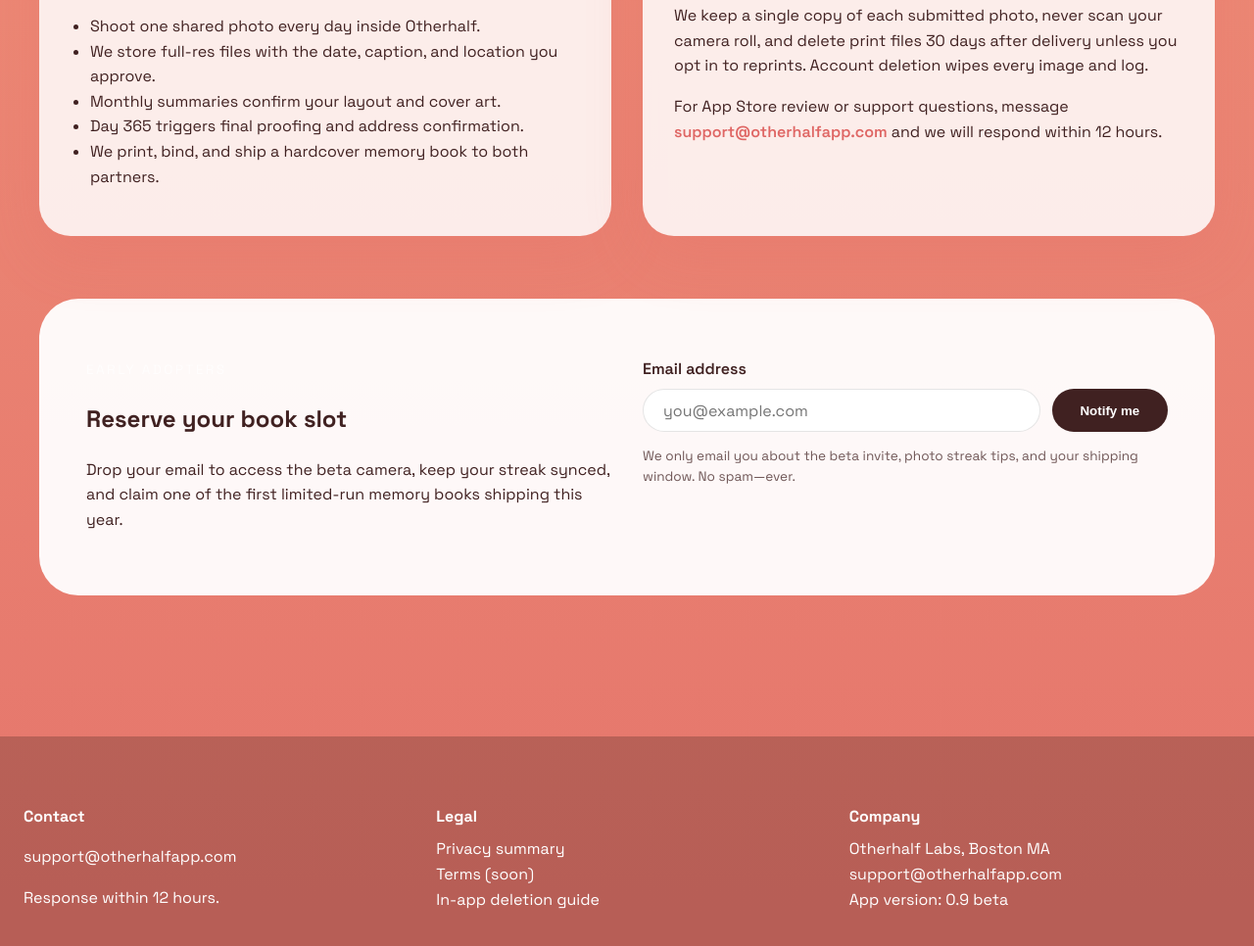
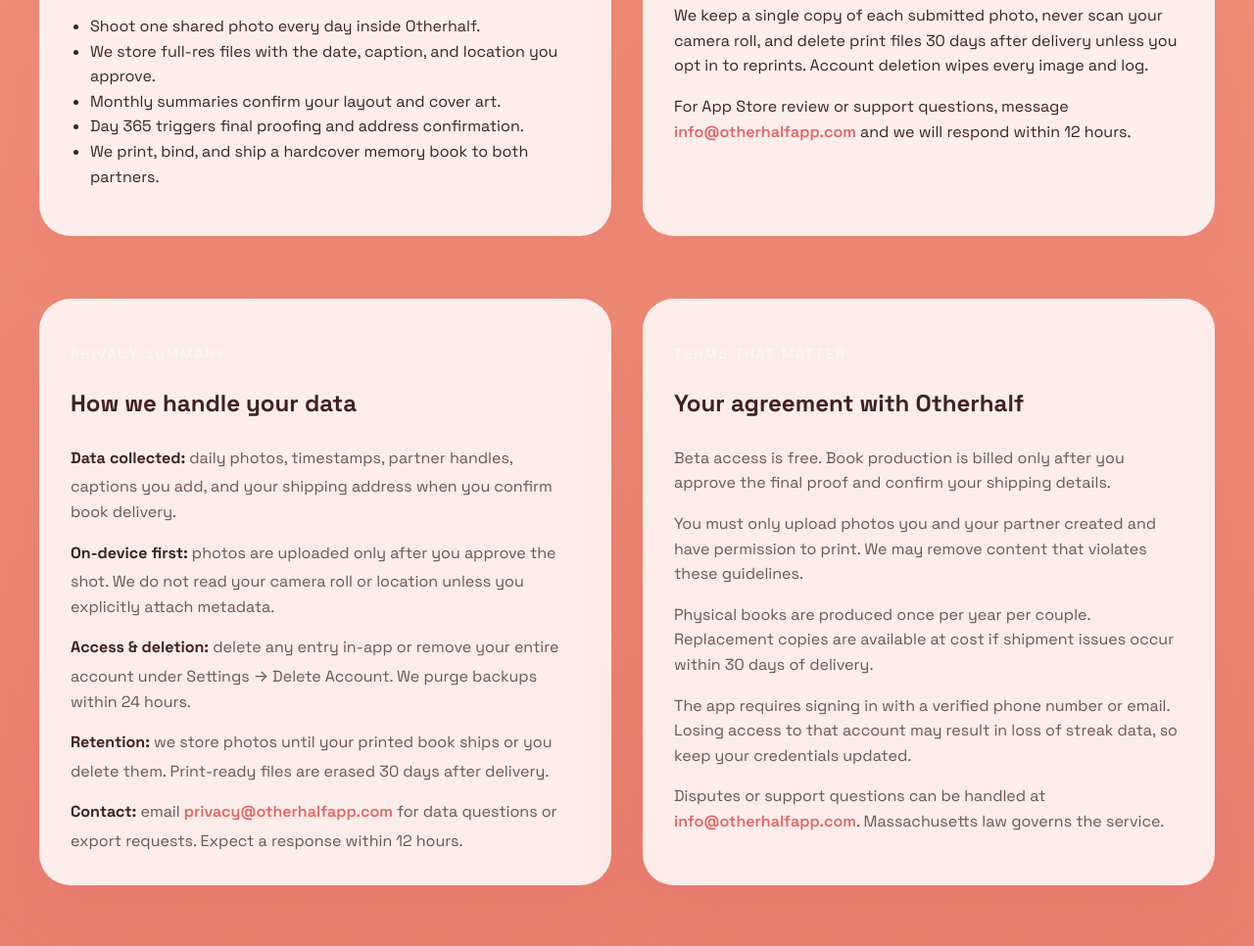
Before and after one commit to brianwallack/otherhalfweb, a plain HTML site: page index.html in a window 1280 px wide. Shown: the part 2453-3419 px from the top of the page at 98% size. Drawn offline with Linux system fonts and the light colour scheme.

Commit message:
Add privacy/terms section and update contact email

```diff
--- a/index.html
+++ b/index.html
@@ -155,7 +155,7 @@
             <li>We print, bind, and ship a hardcover memory book to both partners.</li>
           </ul>
         </div>
-        <div class="policy-card" id="privacy">
+        <div class="policy-card">
           <h3>Your photos stay yours</h3>
           <p>
             We keep a single copy of each submitted photo, never scan your
@@ -164,11 +164,79 @@
           </p>
           <p>
             For App Store review or support questions, message
-            <a href="mailto:support@otherhalfapp.com"
-              >support@otherhalfapp.com</a
+            <a href="mailto:info@otherhalfapp.com"
+              >info@otherhalfapp.com</a
             >
             and we will respond within 12 hours.
           </p>
+        </div>
+      </section>
+
+      <section class="policies" id="privacy">
+        <div class="policy-card">
+          <p class="eyebrow">Privacy summary</p>
+          <h2>How we handle your data</h2>
+          <ul class="policy-list">
+            <li>
+              <strong>Data collected:</strong> daily photos, timestamps, partner
+              handles, captions you add, and your shipping address when you
+              confirm book delivery.
+            </li>
+            <li>
+              <strong>On-device first:</strong> photos are uploaded only after
+              you approve the shot. We do not read your camera roll or location
+              unless you explicitly attach metadata.
+            </li>
+            <li>
+              <strong>Access & deletion:</strong> delete any entry in-app or
+              remove your entire account under Settings → Delete Account. We
+              purge backups within 24 hours.
+            </li>
+            <li>
+              <strong>Retention:</strong> we store photos until your printed
+              book ships or you delete them. Print-ready files are erased 30
+              days after delivery.
+            </li>
+            <li>
+              <strong>Contact:</strong> email
+              <a href="mailto:privacy@otherhalfapp.com"
+                >privacy@otherhalfapp.com</a
+              >
+              for data questions or export requests. Expect a response within 12
+              hours.
+            </li>
+          </ul>
+        </div>
+        <div class="policy-card terms-card">
+          <p class="eyebrow">Terms that matter</p>
+          <h2>Your agreement with Otherhalf</h2>
+          <ul class="policy-list">
+            <li>
+              Beta access is free. Book production is billed only after you
+              approve the final proof and confirm your shipping details.
+            </li>
+            <li>
+              You must only upload photos you and your partner created and have
+              permission to print. We may remove content that violates these
+              guidelines.
+            </li>
+            <li>
+              Physical books are produced once per year per couple. Replacement
+              copies are available at cost if shipment issues occur within 30
+              days of delivery.
+            </li>
+            <li>
+              The app requires signing in with a verified phone number or email.
+              Losing access to that account may result in loss of streak data,
+              so keep your credentials updated.
+            </li>
+            <li>
+              Disputes or support questions can be handled at
+            <a href="mailto:info@otherhalfapp.com"
+              >info@otherhalfapp.com</a
+              >. Massachusetts law governs the service.
+            </li>
+          </ul>
         </div>
       </section>
 
@@ -206,7 +274,7 @@
       <div class="footer-columns">
         <div>
           <h4>Contact</h4>
-          <p><a href="mailto:support@otherhalfapp.com">support@otherhalfapp.com</a></p>
+          <p><a href="mailto:info@otherhalfapp.com">info@otherhalfapp.com</a></p>
           <p>Response within 12 hours.</p>
         </div>
         <div>
@@ -221,7 +289,7 @@
           <h4>Company</h4>
           <ul>
             <li>Otherhalf Labs, Boston MA</li>
-            <li>support@otherhalfapp.com</li>
+            <li>info@otherhalfapp.com</li>
             <li>App version: 0.9 beta</li>
           </ul>
         </div>
@@ -292,7 +360,7 @@
           "https://otherhalfapp.com/assets/screenshots/ohcalender.PNG"
         ],
         "supportingData": [
-          "mailto:support@otherhalfapp.com"
+          "mailto:info@otherhalfapp.com"
         ],
         "description": "Couples take one shared 16:9 photo per day inside Otherhalf. After 365 entries we print and ship a hardcover memory book."
       }
--- a/styles.css
+++ b/styles.css
@@ -311,6 +311,33 @@
   font-weight: 600;
 }
 
+.policies {
+  margin: 4rem 0;
+  display: grid;
+  grid-template-columns: repeat(auto-fit, minmax(280px, 1fr));
+  gap: 2rem;
+}
+
+.policy-list {
+  list-style: none;
+  padding: 0;
+  margin: 1.5rem 0 0;
+  display: flex;
+  flex-direction: column;
+  gap: 1rem;
+  color: var(--ink-muted);
+}
+
+.policy-list li strong {
+  color: var(--ink);
+  display: inline-block;
+  margin-bottom: 0.25rem;
+}
+
+.terms-card {
+  background: rgba(255, 255, 255, 0.85);
+}
+
 .waitlist {
   margin-top: 4rem;
   padding: 3rem;
```
